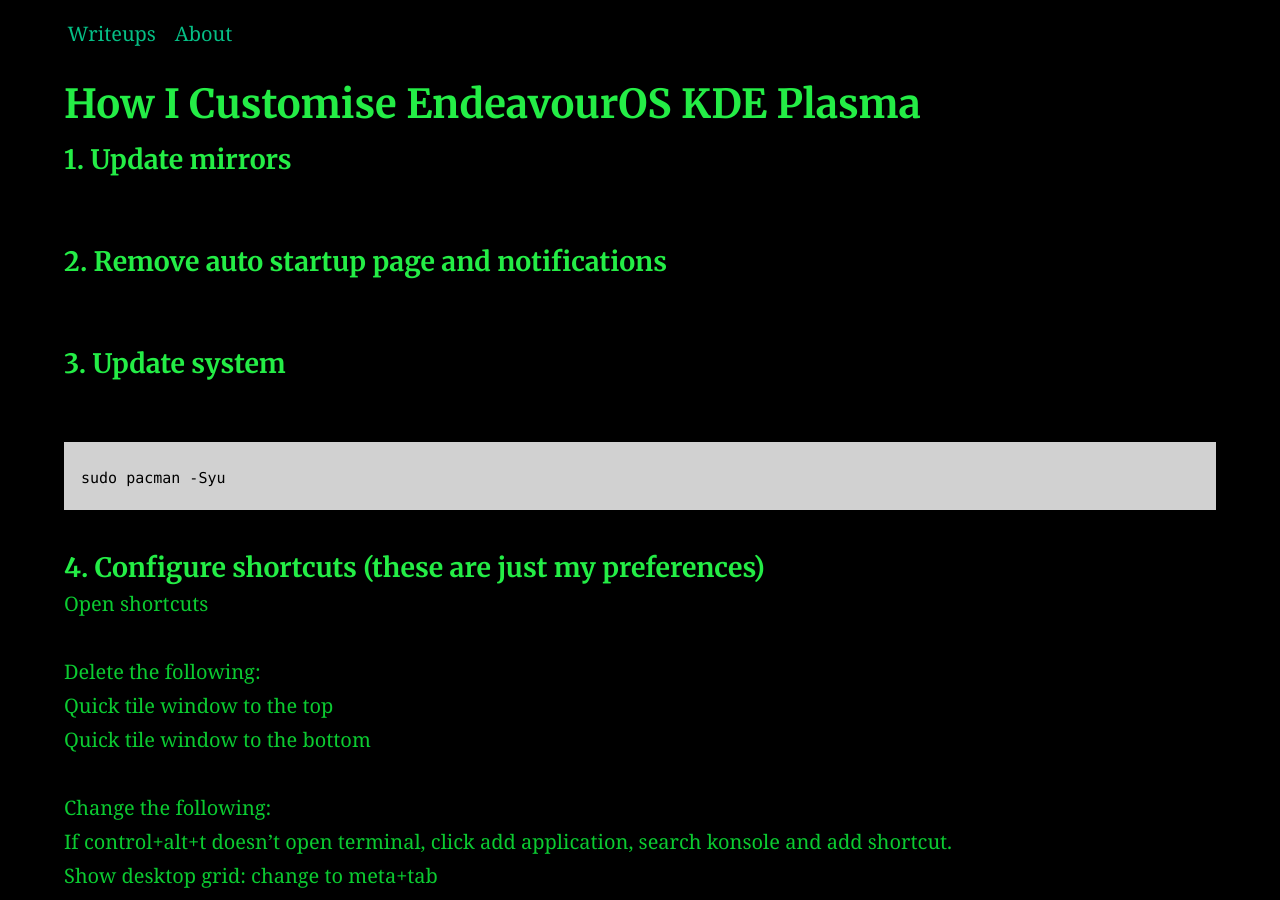
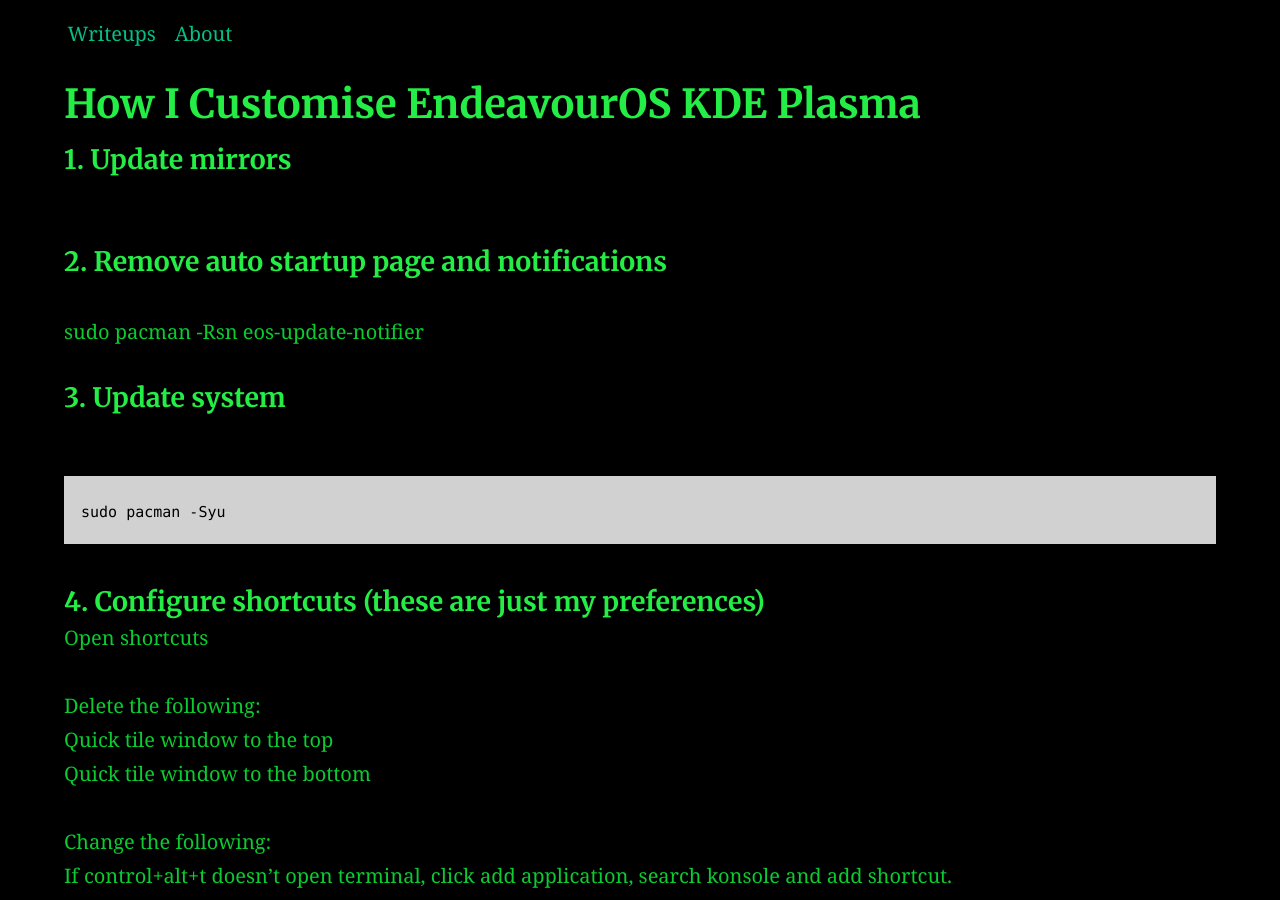
Before and after one commit to AC01010/Connor-McCartney.github.io, a Jekyll site: the page built from _posts/2015-08-27-endeavour.md, in a window 1280 px wide and 900 px high. Built offline with Jekyll 4.4.1, drawn with Linux system fonts in a browser that asks for light colours.

Commit message:
Update 2015-08-27-endeavour.md

```diff
--- a/_posts/2015-08-27-endeavour.md
+++ b/_posts/2015-08-27-endeavour.md
@@ -11,6 +11,7 @@
 
 #### 2. Remove auto startup page and notifications
 <br>
+sudo pacman -Rsn eos-update-notifier
 
 #### 3. Update system
 <br>
```
